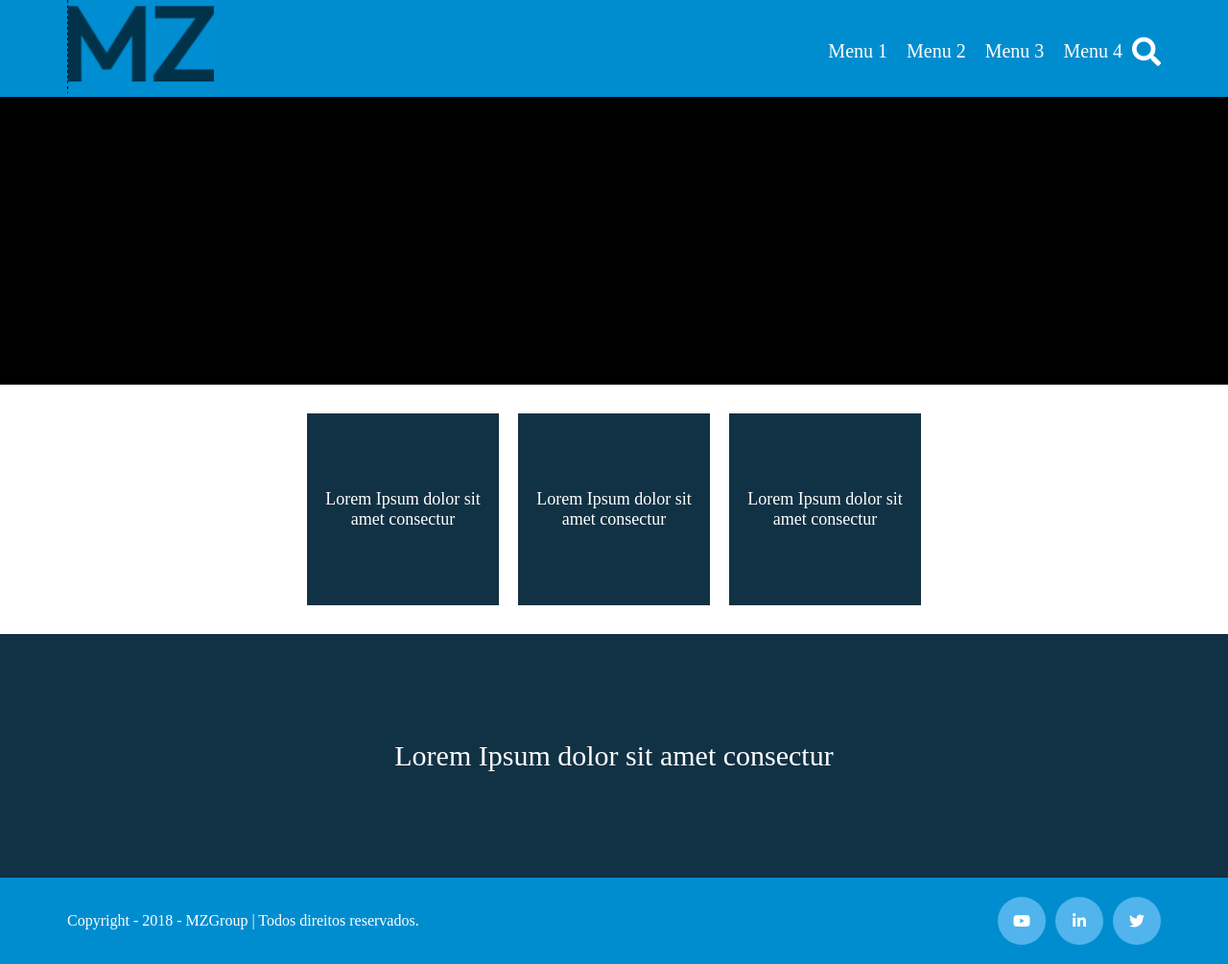
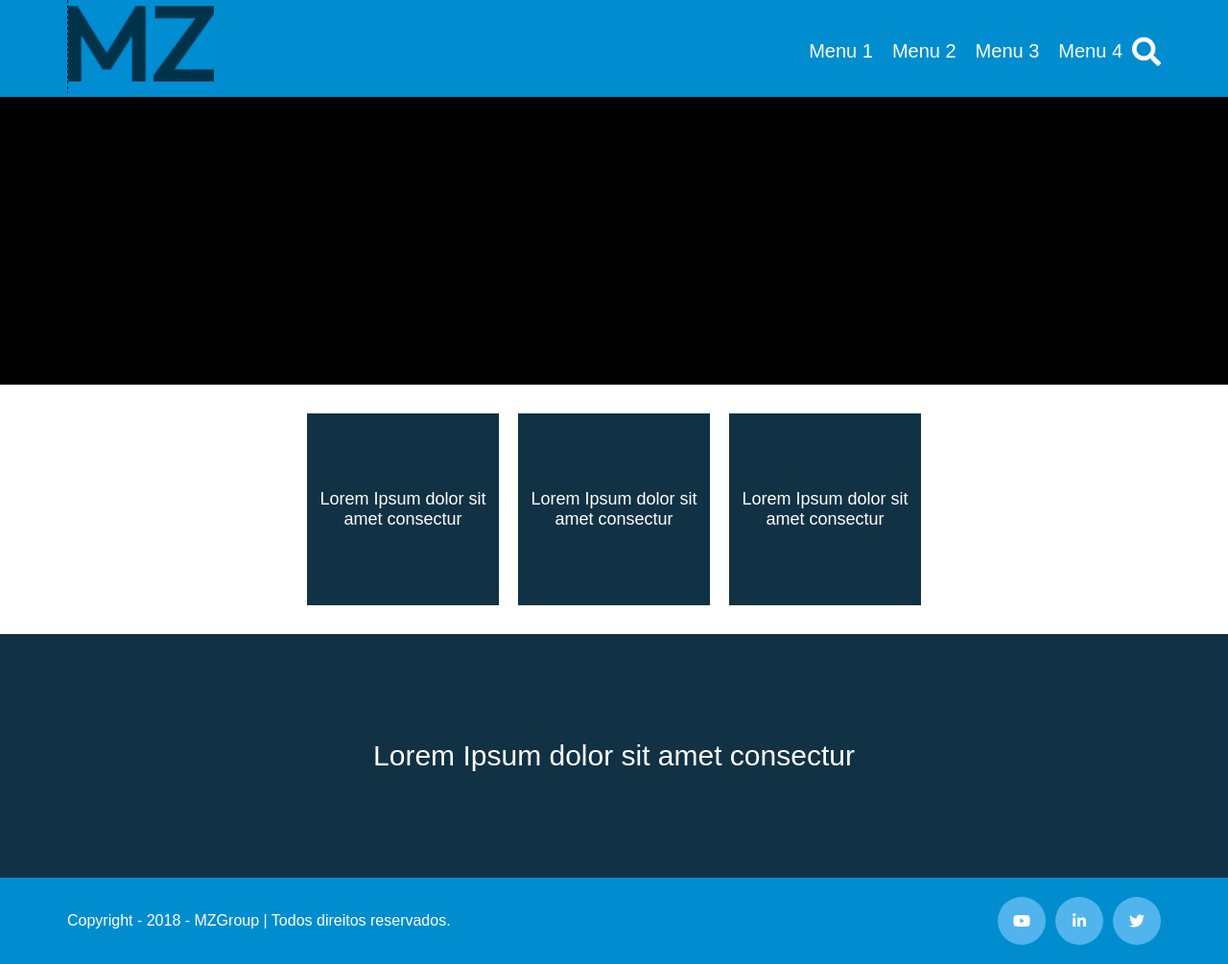
Before and after one commit to Vit160699/projects, a plain HTML site: page psd-project/index.html in a window 1280 px wide. Shown: the whole page at 96% size. Drawn offline with Linux system fonts and the light colour scheme.

Commit message:
Projeto PSD

```diff
--- a/psd-project/scss/grid/_grid.scss
+++ b/psd-project/scss/grid/_grid.scss
@@ -4,6 +4,10 @@
     padding-left: 15px;
     margin-right: auto;
     margin-left: auto;
+    display: flex;
+    display: -webkit-flex;
+    align-items: center;
+    justify-content: center;
   }
 
   @media (min-width: 576px) {
--- a/psd-project/scss/page/_page.scss
+++ b/psd-project/scss/page/_page.scss
@@ -1,6 +1,6 @@
 * {
 
-    font-family: "Myriad Pro";
+    font-family: "Arial";
     color: #fff;
 
 }
@@ -11,20 +11,6 @@ body {
     background-color: blueviolet;
 
 }
-
-.container {
-
-    width: 100%;
-    padding-right: 15px;
-    padding-left: 15px;
-    margin-right: auto;
-    margin-left: auto;
-    display: flex;
-    display: -webkit-flex;
-    align-items: center;
-
-  }
-
 header {
 
     background-color: #008DCF;
--- a/psd-project/style.css
+++ b/psd-project/style.css
@@ -4,6 +4,10 @@
   padding-left: 15px;
   margin-right: auto;
   margin-left: auto;
+  display: flex;
+  display: -webkit-flex;
+  align-items: center;
+  justify-content: center;
 }
 
 @media (min-width: 576px) {
@@ -36,17 +40,12 @@
 }
 
 * {
-  font-family: "Myriad Pro";
+  font-family: "Arial";
   color: #fff;
 }
 
-@font-face {
-  font-family: "Myriad-Pro";
-  src: url(http://www.anaveer.in/honda/font/MYRIADPRO-REGULAR.OTF) format("truetype");
-}
 body {
   margin: 0px;
-  font-family: Georgia, "Times New Roman", Times, serif;
   background-color: blueviolet;
 }
 
@@ -57,9 +56,6 @@ header img {
   width: 70%;
 }
 header .container {
-  display: flex;
-  display: -webkit-flex;
-  align-items: center;
   justify-content: space-between;
 }
 header .menu {
@@ -92,8 +88,6 @@ footer {
   padding-bottom: 20px;
 }
 footer .container {
-  display: flex;
-  display: -webkit-flex;
   justify-content: space-between;
 }
 footer .copyright {
@@ -131,11 +125,6 @@ footer .contacts span:nth-child(2n) {
   justify-content: center;
   background-color: #fff;
 }
-.boxes-home .container {
-  display: flex;
-  display: -webkit-flex;
-  justify-content: center;
-}
 .boxes-home .box {
   display: flex;
   display: -webkit-flex;
@@ -162,11 +151,6 @@ footer .contacts span:nth-child(2n) {
   text-align: center;
   background-color: #113144;
 }
-.text-home .container {
-  display: flex;
-  display: -webkit-flex;
-  justify-content: center;
-}
 .text-home p {
   padding-top: 80px;
   padding-bottom: 80px;
```
